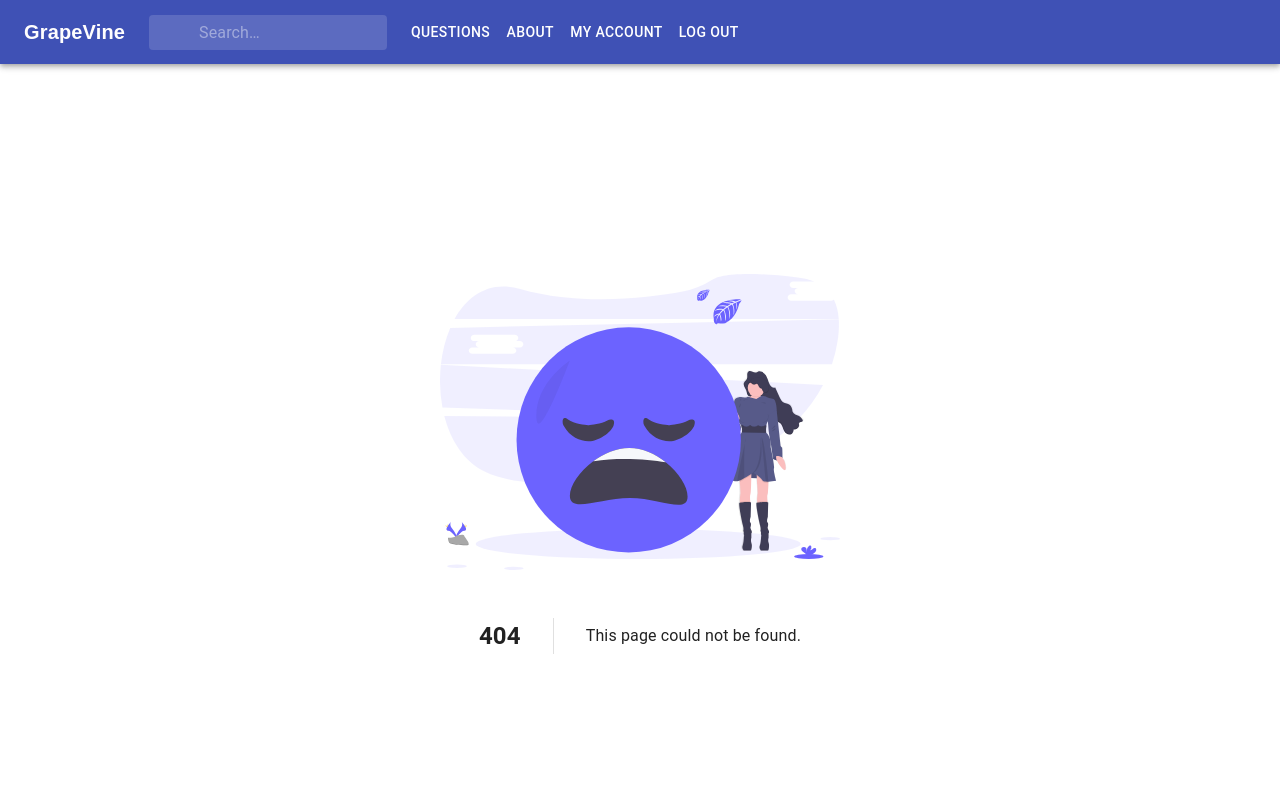
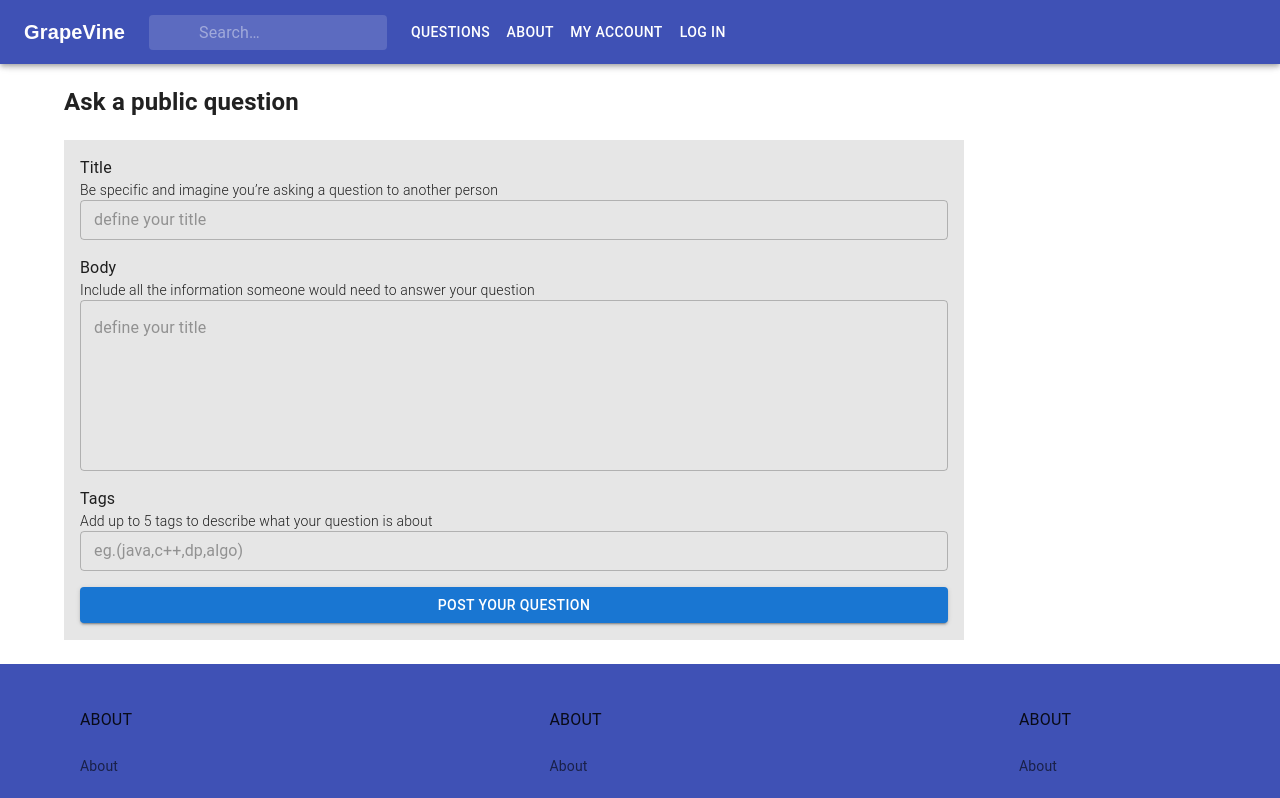
Before and after one commit to salonisv22/GrapeVine, a React (Create React App) app in the folder frontend/: page /question/ask in a window 1280 px wide. Before the commit this address had no page. Shown: the top 798 px of the page. Built offline with nearby package versions, Linux system fonts and the light colour scheme; some icons are missing.

Commit message:
Adding Api Call

```diff
--- a/frontend/src/App.js
+++ b/frontend/src/App.js
@@ -38,9 +38,9 @@ const App = () => {
         </Route>
         <Route path="/" element={<MainLayout />}>
           <Route index element={<Home />} />
-          <Route path="/question" element={<Questions />} />
-          <Route path="/questions/ask" element={<AskQuestion />} />
-          <Route path="/questions" element={<AllQuestions />} />
+          <Route path="/question/:id" element={<Questions />} />
+          <Route path="/question/ask" element={<AskQuestion />} />
+          <Route path="/question" element={<AllQuestions />} />
           <Route path="*" element={<NotFound />} />
         </Route>
       </Routes>
--- a/frontend/src/AskQuestion.js
+++ b/frontend/src/AskQuestion.js
@@ -1,7 +1,47 @@
-import { Box, Container, TextField ,Stack,Button} from "@mui/material";
+import { Box, Container, TextField, Stack, Button } from "@mui/material";
+import { useState,useEffect} from "react";
 import { typography } from "@mui/system";
+import { useAskQuestionMutation } from "./services/QuestionsService";
+import { useDispatch } from "react-redux";
+import { addAlertMessage } from "./redux/alertMessage";
 
 export default function AskQuestion() {
+
+  const [askQuestion, askQuestionData] = useAskQuestionMutation();
+  const [query, setQuery] = useState();
+  const [query_title, setQuery_title] = useState();
+  const [tags, setTags] = useState();
+
+  const [isTitleValid, setIsTitleValid] = useState(true);
+  const [isBodyValid, setIsBodyValid] = useState(true);
+  const [isTagsValid, setIsTagsValid] = useState(true);
+
+    const [titleHelperText, setTitleHelperText] = useState();
+    const [bodynameHelperText, setBodynameHelperText] = useState();
+    const [tagsHelperText, setTagsHelperText] = useState();
+
+   const dispatch = useDispatch();
+
+  useEffect(() => {
+    if (askQuestionData.isError) {
+      const { query,query_title,tags} = askQuestionData.error.data;
+      const message = query || query_title || tags;
+      if (askQuestionData.error.data)
+        dispatch(
+          addAlertMessage({
+            severity: "error",
+            message: message,
+          })
+        );
+    } else if (askQuestionData.isSuccess) {
+      dispatch(
+        addAlertMessage({
+          severity: "success",
+          message: "Question Posted Successfully",
+        })
+      );
+    }
+  }, [askQuestionData,dispatch])
   return (
     <Container>
       <h2>Ask a public question</h2>
@@ -24,6 +64,20 @@ export default function AskQuestion() {
               placeholder="define your title"
               id="fullWidth"
               size="small"
+              value={query_title}
+              onChange={(e) => {
+                setQuery_title(e.target.value);
+                if (!isTitleValid) {
+                  const validTitle = String(e.target.value)
+                    .match(/^[a-zA-Z0-9_]{10,}[a-zA-Z0-9_]*$/);
+                  setIsTitleValid(validTitle);
+                  setTitleHelperText(
+                    "Title should contain only alphanumerics or undescore and have atleast 10 characters"
+                  );
+                }
+              }}
+              error={!isTitleValid}
+              helperText={isTitleValid ? undefined : titleHelperText}
             />
           </Stack>
 
@@ -38,7 +92,9 @@ export default function AskQuestion() {
               placeholder="define your title"
               id="fullWidth"
               multiline
-              rows={4}
+              rows={6}
+              value={query}
+              onChange={(e) => setQuery(e.target.value)}
             />
           </Stack>
           <Stack>
@@ -51,9 +107,41 @@ export default function AskQuestion() {
               placeholder="eg.(java,c++,dp,algo)"
               id="fullWidth"
               size="small"
+              value={tags}
+              onChange={(e) => setTags(e.target.value)}
             />
           </Stack>
-          <Button variant="contained">Post your Question</Button>
+          <Button
+            variant="contained"
+            onClick={() => {
+              let message = undefined;
+              let allRequiredSet = true;
+              if (query === undefined || query_title === "") {
+                setIsTitleValid(false);
+                setTitleHelperText("This field is required");
+                allRequiredSet = false;
+              }
+              if (!isTitleValid) {
+                message = "Title is not valid";
+              }
+              if (message !== undefined) {
+                dispatch(
+                  addAlertMessage({
+                    severity: "error",
+                    message: message,
+                  })
+                );
+              } else if (allRequiredSet) {
+                askQuestion({
+                  query_title: query,
+                  query: query,
+                  tag_list: tags,
+                });
+              }
+            }}
+          >
+            Post your Question
+          </Button>
         </Stack>
       </Box>
     </Container>
--- a/frontend/src/Footer.js
+++ b/frontend/src/Footer.js
@@ -34,6 +34,10 @@ export default function StickyFooter() {
           py: 3,
           px: 2,
           mt: "auto",
+          position: "sticky",
+          marginTop:3,
+          bottom: 0,
+          width:"100%",
           backgroundColor: "#3f51b5",
         }}
       >
@@ -48,7 +52,7 @@ export default function StickyFooter() {
           >
             <Stack spacing={1}>
               <List>
-                <ListItem >
+                <ListItem>
                   <ListItemText primary="ABOUT"></ListItemText>
                 </ListItem>
                 <ListItem>
--- a/frontend/src/Header.js
+++ b/frontend/src/Header.js
@@ -15,7 +15,7 @@ import { Stack } from "@mui/material";
 const headersData = [
   {
     label: "Questions",
-    href: "/questions",
+    href: "/question",
   },
   {
     label: "About",
@@ -26,8 +26,8 @@ const headersData = [
     href: "/account",
   },
   {
-    label: "Log Out",
-    href: "/logout",
+    label: "Log In",
+    href: "/login",
   },
 ];
 
--- a/frontend/src/questions/questionByID.js
+++ b/frontend/src/questions/questionByID.js
@@ -7,10 +7,16 @@ import ListItemText from "@mui/material/ListItemText";
 import IconButton from "@mui/material/IconButton";
 import ArrowDropUpSharpIcon from "@material-ui/icons/ArrowDropUpSharp";
 import ArrowDropDownSharpIcon from "@material-ui/icons/ArrowDropDownSharp";
+import { useGetQuestionByIdQuery } from "../services/QuestionsService";
 
 import TagList from "./components/tagList";
 
 const Questions = () => {
+
+  const { data, error, isLoading } = useGetQuestionByIdQuery(
+    "189a52a3-8d4f-4def-835f-5b4a353bc402"
+  );
+  console.log(data);
   const {
     tags,
     title,
--- a/frontend/src/questions/questionList.js
+++ b/frontend/src/questions/questionList.js
@@ -1,5 +1,6 @@
+import { useQuestionListQuery } from "../services/QuestionsService";
 import { questions } from "./ques";
-import { Link as RouterLink } from "react-router-dom";
+import { Link as RouterLink,useNavigate } from "react-router-dom";
 import {
   Container,
   Divider,
@@ -16,8 +17,9 @@ import AddIcon from "@material-ui/icons/Add";
 import TagList from "./components/tagList";
 
 const AllQuestions = () => {
-
-
+  const { data, error, isLoading } = useQuestionListQuery();
+  const navigate = useNavigate();
+  console.log(data);
   return (
     <>
       <Container>
@@ -56,9 +58,8 @@ const AllQuestions = () => {
         </Stack>
         <br />
         <Divider />
-        {questions.map((question) => {
-          const { tags, title, description, upvote_count, downvote_count } =
-            question;
+        {data?.map((question) => {
+          const { id, tags, query_title, query, upvotes, downvotes } = question;
           return (
             <>
               <Container className="QuestionList">
@@ -68,7 +69,7 @@ const AllQuestions = () => {
                       <ListItemText
                         className="QuestionInsightText"
                         edge="end"
-                        primary={upvote_count + downvote_count}
+                        primary={upvotes + downvotes}
                         secondary="Votes"
                       />
                     </ListItem>
@@ -76,18 +77,16 @@ const AllQuestions = () => {
                       <ListItemText
                         className="QuestionInsightText"
                         edge="end"
-                        primary={upvote_count + downvote_count}
+                        primary={upvotes + downvotes}
                         secondary="Answers"
                       />
                     </ListItem>
                   </List>
                   <div className="Question">
-                    <h3>{title}</h3>
-                    <typography
-                     className="RestrictText"
-                    >
-                      {description}
-                    </typography>
+                    <h3 onClick={() => { navigate(`${id}`) }}>
+                      {query_title}
+                    </h3>
+                    <typography className="RestrictText">{query}</typography>
                     <Stack direction="row" spacing={0.5}>
                       <TagList tags={tags} />
                     </Stack>
--- a/frontend/src/redux/store.js
+++ b/frontend/src/redux/store.js
@@ -3,11 +3,13 @@ import { setupListeners } from "@reduxjs/toolkit/query";
 import { login } from "../services/loginService";
 import { users } from "../services/usersService";
 import alertMessage from "./alertMessage";
+import { Questions } from "../services/QuestionsService";
 
 export const store = configureStore({
   reducer: {
     [login.reducerPath]: login.reducer,
     [users.reducerPath]: users.reducer,
+    [Questions.reducerPath]:Questions.reducer,
     alertMessage: alertMessage,
   },
   middleware: (getDefaultMiddleware) =>
--- /dev/null
+++ b/frontend/src/services/QuestionsService.js
@@ -0,0 +1,46 @@
+import { createApi, fetchBaseQuery } from "@reduxjs/toolkit/query/react";
+import config from "../utilities/config.json";
+
+
+
+
+export const Questions = createApi({
+  reducerPath: "Questions",
+  baseQuery: fetchBaseQuery({
+    baseUrl: config.BASE_URL,
+  }),
+  endpoints: (builder) => ({
+    questionList: builder.query({
+      query: () => ({
+        url: "question/",
+        method: "GET",
+        headers: {
+          Authorization: `Bearer ${localStorage.getItem("grapevine")}`,
+        },
+      }),
+    }),
+    askQuestion: builder.mutation({
+      query: (newQues) => ({
+        url: "my-questions/",
+        method: "POST",
+        body: newQues,
+        headers: {
+          "Content-Type": "application/json",
+          Authorization: `Bearer ${localStorage.getItem("grapevine")}`,
+        },
+      }),
+    }),
+
+    getQuestionById: builder.query({
+      query: (id) => ({
+        url: `question/${id}`,
+        method: "GET",
+        headers: {
+          Authorization: `Bearer ${localStorage.getItem("grapevine")}`,
+        },
+      }),
+    }),
+  }),
+});
+
+export const { useAskQuestionMutation,useQuestionListQuery,useGetQuestionByIdQuery } = Questions;
```
Also changed, not shown: frontend/src/redux/userAction.js (deleted, +0 -63 lines), frontend/src/redux/userConstant.js (deleted, +0 -12 lines), 1 other file (tests, documents, lock files or other folders).
